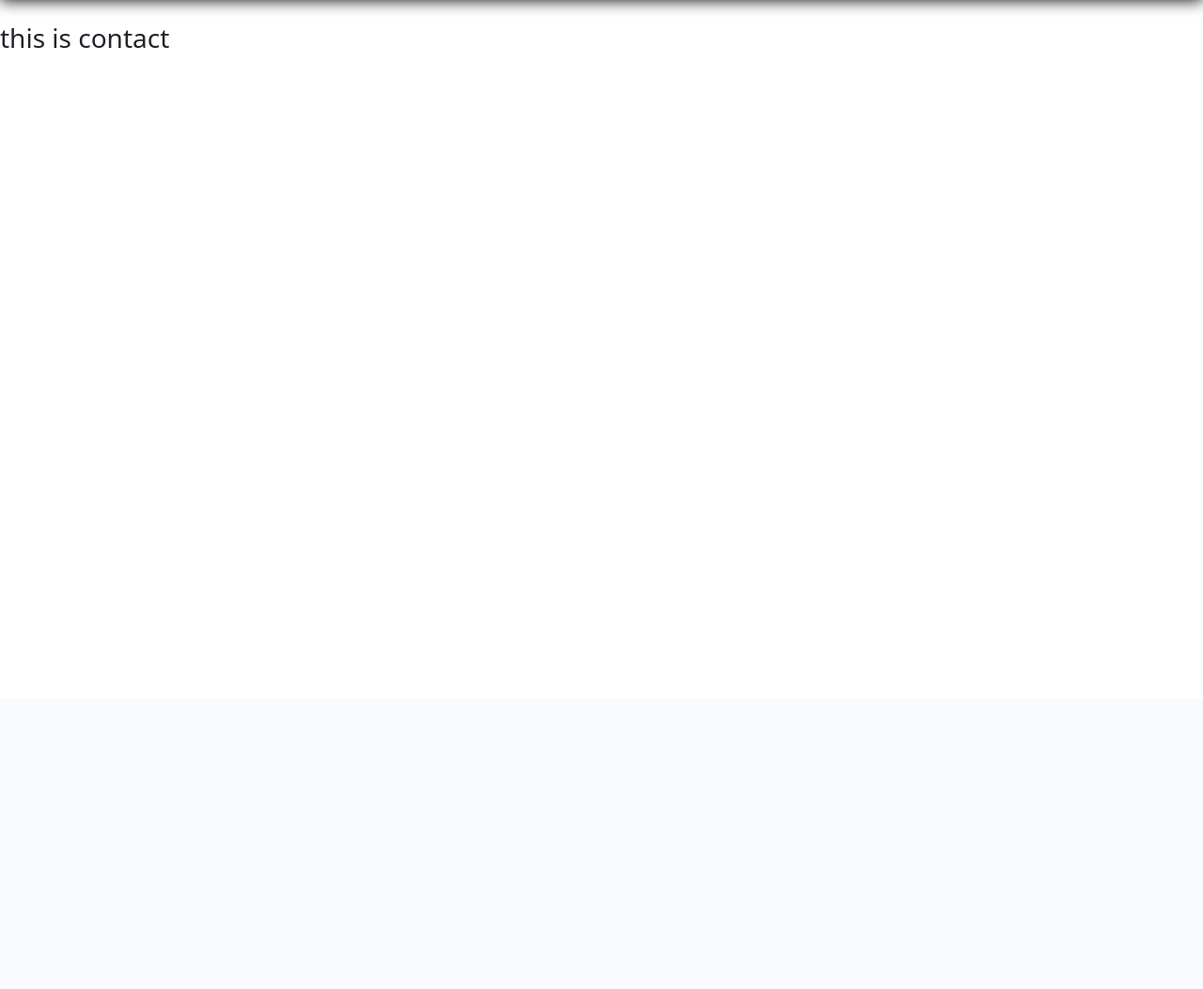
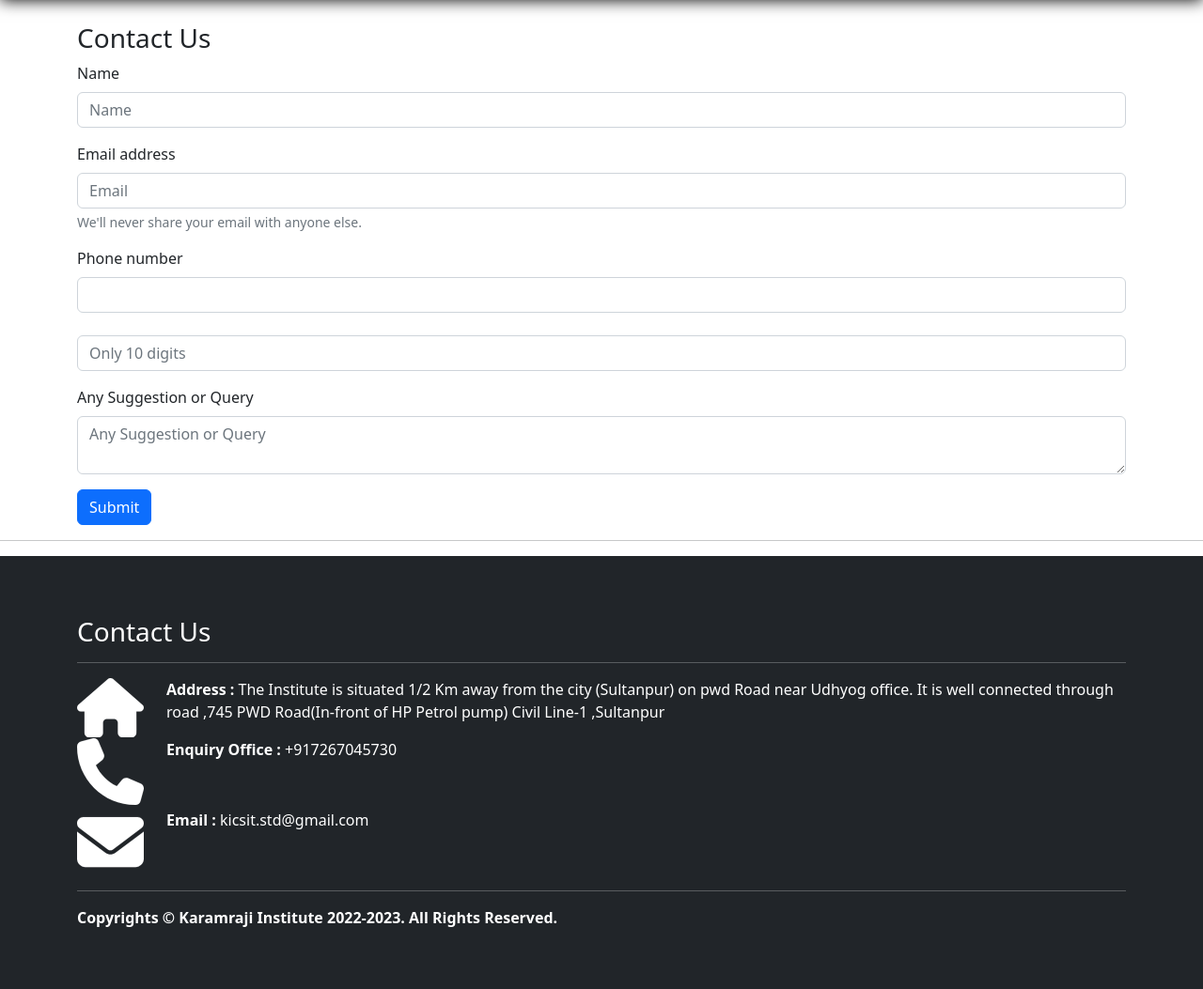
Before and after one commit to SYN606/institute-website-with-django, a Django app: page /contact in a window 1280 px wide. Shown: the part 56-1109 px from the top of the page at 94% size. Before the commit the page ends 800 px from the top, so only its background shows below. Run offline with Django 4.2, Linux system fonts and the light colour scheme.

Commit message:
Added Contact us page

```diff
--- a/home/templates/contact.html
+++ b/home/templates/contact.html
@@ -1,5 +1,105 @@
 {% extends 'base.html' %}
+{% block title %} Karamraji | Contact Us
+{% endblock title %}
+{% block content %}
 
-{% block title %} Karamraji | Contact Us {% endblock title %}
+<div class="container">
+  <h3>Contact Us</h3>
+  <form action="...">
+    <div class="mb-3">
+      <label for="name" class="form-label">Name</label>
+      <input type="text" class="form-control" id="name" placeholder="Name" />
+    </div>
 
-{% block content %} <h3> this is contact </h3> {% endblock content %}
+    <div class="mb-3">
+      <label for="email" class="form-label">Email address</label>
+
+      <input type="email" class="form-control" id="email" placeholder="Email" />
+
+      <div id="emailHelp" class="form-text">
+        We'll never share your email with anyone else.
+      </div>
+    </div>
+
+    <div class="mb-3">
+      <label for="phone-number" class="form-label">Phone number</label>
+      <br />
+      <input
+        type="number"
+        class="form-control"
+        name="country-code"
+        value="+91"
+        size="2"
+      />
+      <br />
+      <input
+        type="number"
+        class="form-control"
+        id="phone-number"
+        name="phone-number"
+        size="10"
+        placeholder="Only 10 digits"
+      />
+    </div>
+    <div class="mb-3">
+      <label for="suggestion" class="form-label">Any Suggestion or Query</label>
+      <textarea
+        id="suggestion"
+        class="form-control"
+        placeholder="Any Suggestion or Query"
+      ></textarea>
+    </div>
+    <button type="submit" class="btn btn-primary">Submit</button>
+  </form>
+</div>
+
+<hr>
+
+<div class="text-bg-dark p-3">
+    <div class="container mt-5 mb-5">
+      <h3>Contact Us</h3>
+      <hr />
+      <div class="row">
+        <div class="col-1">
+          <svg xmlns="http://www.w3.org/2000/svg" viewBox="0 0 576 512" fill="currentColor" stroke="currentColor">
+            <path
+              d="M575.8 255.5c0 18-15 32.1-32 32.1h-32l.7 160.2c0 2.7-.2 5.4-.5 8.1V472c0 22.1-17.9 40-40 40H456c-1.1 0-2.2 0-3.3-.1c-1.4 .1-2.8 .1-4.2 .1H416 392c-22.1 0-40-17.9-40-40V448 384c0-17.7-14.3-32-32-32H256c-17.7 0-32 14.3-32 32v64 24c0 22.1-17.9 40-40 40H160 128.1c-1.5 0-3-.1-4.5-.2c-1.2 .1-2.4 .2-3.6 .2H104c-22.1 0-40-17.9-40-40V360c0-.9 0-1.9 .1-2.8V287.6H32c-18 0-32-14-32-32.1c0-9 3-17 10-24L266.4 8c7-7 15-8 22-8s15 2 21 7L564.8 231.5c8 7 12 15 11 24z" />
+          </svg>
+        </div>
+        <div class="col">
+          <p>
+            <b>Address : </b>The Institute is situated 1/2 Km away from the city
+            (Sultanpur) on pwd Road near Udhyog office. It is well connected
+            through road ,745 PWD Road(In-front of HP Petrol pump) Civil Line-1
+            ,Sultanpur
+          </p>
+        </div>
+      </div>
+      <div class="row">
+        <div class="col-1">
+          <svg xmlns="http://www.w3.org/2000/svg" viewBox="0 0 512 512" fill="currentColor" stroke="currentColor">
+            <path
+              d="M164.9 24.6c-7.7-18.6-28-28.5-47.4-23.2l-88 24C12.1 30.2 0 46 0 64C0 311.4 200.6 512 448 512c18 0 33.8-12.1 38.6-29.5l24-88c5.3-19.4-4.6-39.7-23.2-47.4l-96-40c-16.3-6.8-35.2-2.1-46.3 11.6L304.7 368C234.3 334.7 177.3 277.7 144 207.3L193.3 167c13.7-11.2 18.4-30 11.6-46.3l-40-96z" />
+          </svg>
+        </div>
+        <div class="col">
+          <p><b>Enquiry Office : </b>+917267045730</p>
+        </div>
+      </div>
+      <div class="row mt-1">
+        <div class="col-1">
+          <svg xmlns="http://www.w3.org/2000/svg" viewBox="0 0 512 512" fill="currentColor" stroke="currentColor">
+            <path
+              d="M48 64C21.5 64 0 85.5 0 112c0 15.1 7.1 29.3 19.2 38.4L236.8 313.6c11.4 8.5 27 8.5 38.4 0L492.8 150.4c12.1-9.1 19.2-23.3 19.2-38.4c0-26.5-21.5-48-48-48H48zM0 176V384c0 35.3 28.7 64 64 64H448c35.3 0 64-28.7 64-64V176L294.4 339.2c-22.8 17.1-54 17.1-76.8 0L0 176z" />
+          </svg>
+        </div>
+        <div class="col">
+          <p><b>Email : </b>kicsit.std@gmail.com</p>
+        </div>
+      </div>
+      <hr />
+      <b>Copyrights © Karamraji Institute 2022-2023. All Rights Reserved.</b>
+    </div>
+  </div>
+
+{% endblock content %}
--- a/home/templates/index.html
+++ b/home/templates/index.html
@@ -2,9 +2,7 @@
 
 {% load static %}
 
-{% block css %}
-{% static 'css/index.css' %}
-{% endblock css %}
+{% block css %}{% static 'css/index.css' %}{% endblock css %}
 
 {% block title %} Karamraji Institute {% endblock title %}
 
--- a/static/css/gallrey.css
+++ b/static/css/gallrey.css
@@ -6,7 +6,7 @@
 /* gallery heading */
 .gallery-h1 {
   text-align: center;
-  color: black;
+  color: darkslateblue;
 }
 
 /* container that has div*/
--- a/static/css/index.css
+++ b/static/css/index.css
@@ -1,7 +1,9 @@
 :root {
   --card-body: #b6caffbd;
 }
-
+/* body{
+  background-color: blue;
+} */
 .card-img-top {
   aspect-ratio: 2/1;
 }
--- a/static/js/gallrey.js
+++ b/static/js/gallrey.js
@@ -64,5 +64,3 @@ const topFunction = () => {
     document.body.scrollTop = 0; // For Safari
     document.documentElement.scrollTop = 0; // For Chrome, Firefox, IE and Opera
 };
-
-console.log("Working");
--- a/templates/base.html
+++ b/templates/base.html
@@ -28,11 +28,9 @@
 
   {% comment %} custom js {% endcomment %}
 
-  <script
-    src="https://cdn.jsdelivr.net/npm/bootstrap@5.2.3/dist/js/bootstrap.bundle.min.js"
-    integrity="sha384-kenU1KFdBIe4zVF0s0G1M5b4hcpxyD9F7jL+jjXkk+Q2h455rYXK/7HAuoJl+0I4"
-    crossorigin="anonymous"
-  ></script>
+  <!-- JavaScript Bundle with Popper -->
+<script src="https://cdn.jsdelivr.net/npm/bootstrap@5.2.3/dist/js/bootstrap.bundle.min.js" integrity="sha384-kenU1KFdBIe4zVF0s0G1M5b4hcpxyD9F7jL+jjXkk+Q2h455rYXK/7HAuoJl+0I4" crossorigin="anonymous"></script>
+
 
   <script src="{% block js %} {% endblock js %}"></script>
 </html>
```
